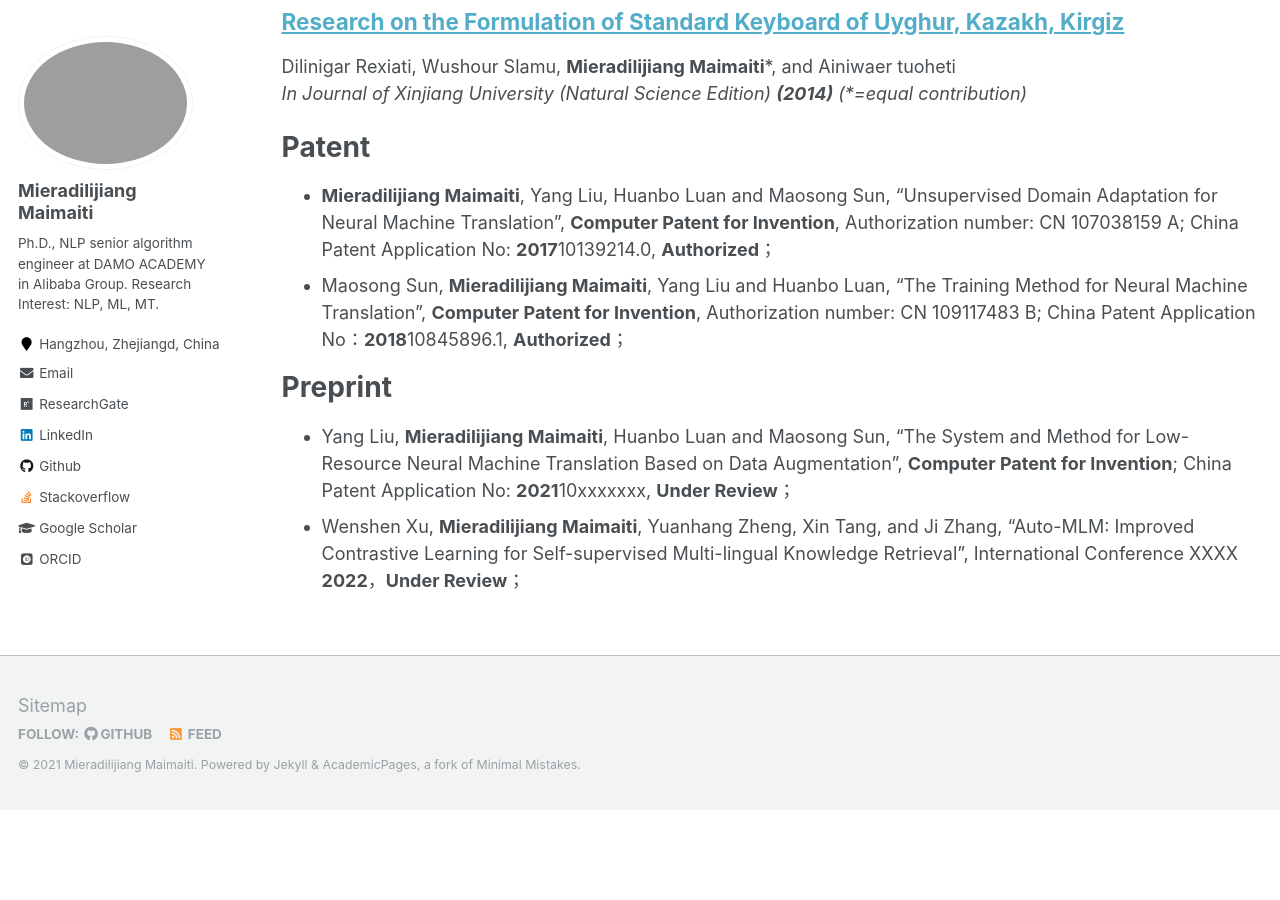
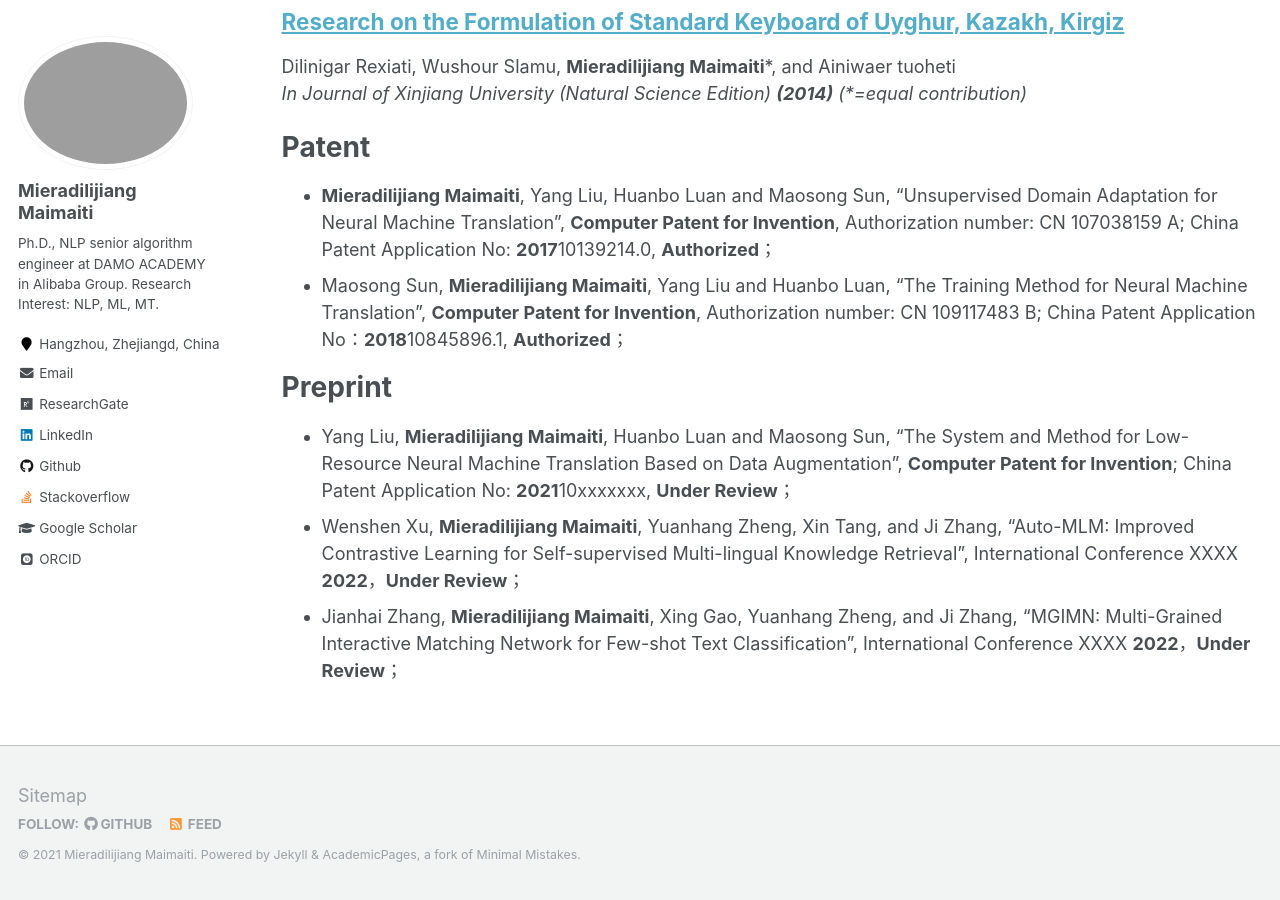
Before and after one commit to miradel51/miradel51.github.io, a Jekyll site: the page built from _pages/publications.md, in a window 1280 px wide and 900 px high, scrolled down 2919 px. Built offline with Jekyll 4.4.1, drawn with Linux system fonts in a browser that asks for light colours; some web fonts are replaced; before the commit the page ends 3729 px from its top, so only the background shows below that.

Commit message:
update publication.md
add the new preprint

```diff
--- a/_pages/publications.md
+++ b/_pages/publications.md
@@ -24,3 +24,4 @@ Preprint
 ======
 * Yang Liu, __Mieradilijiang Maimaiti__, Huanbo Luan and Maosong Sun, "The System and Method for Low-Resource Neural Machine Translation Based on Data Augmentation", __Computer Patent for Invention__; China Patent Application No: **2021**10xxxxxxx, __Under Review__；
 * Wenshen Xu, __Mieradilijiang Maimaiti__, Yuanhang Zheng, Xin Tang, and Ji Zhang, "Auto-MLM: Improved Contrastive Learning for Self-supervised Multi-lingual Knowledge Retrieval", International Conference XXXX **2022**，__Under Review__；
+* Jianhai Zhang, __Mieradilijiang Maimaiti__, Xing Gao, Yuanhang Zheng, and Ji Zhang, "MGIMN: Multi-Grained Interactive Matching Network for Few-shot Text Classification", International Conference XXXX **2022**，__Under Review__；
```
